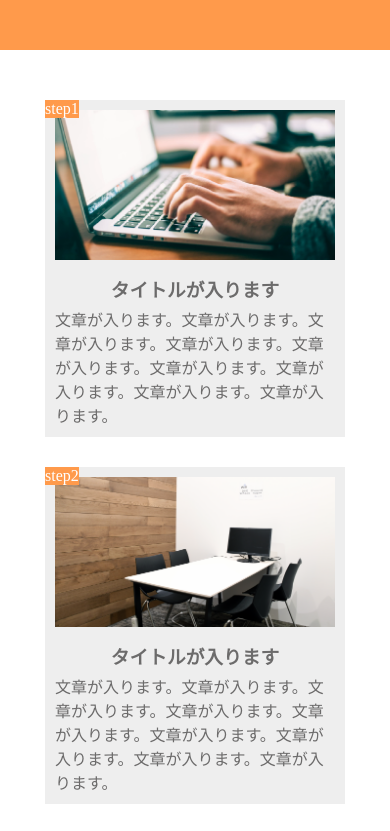
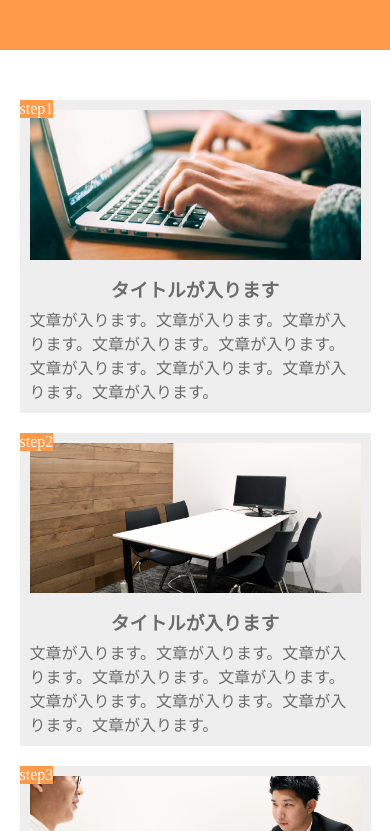
Before and after one commit to satoshi-creator/kadai1, a plain HTML site: page index.html in a window 390 px wide. Shown: the top 831 px of the page. Drawn offline with Linux system fonts and the light colour scheme.

Commit message:
fix_margin-bottom

```diff
--- a/style.css
+++ b/style.css
@@ -75,11 +75,14 @@ footer{
   }
 
   .box-item{
+    width: 90%;
+    height: auto;
     margin: 0 auto;
-    margin-bottom: 30px;
+    margin-bottom: 20px;
   }
 
   .box-item:last-child{
     margin: 0 auto;
+
   }
 }
```
